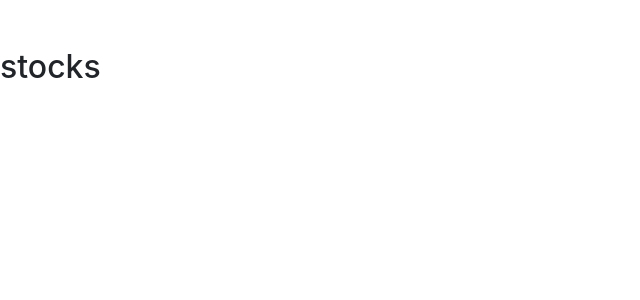
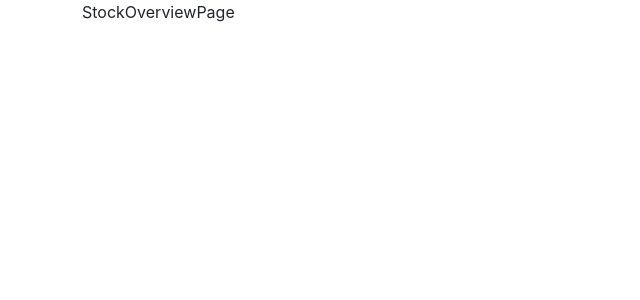
Before and after one commit to Haashir-Shakeel/react-StocksApplication, a React (Create React App) app: page / in a window 1280 px wide. Shown: the top 300 px of the page, without its empty margins (0-640 px from the left). Built offline with nearby package versions, Linux system fonts and the light colour scheme.

Commit message:
added Routes, and pages

```diff
--- a/package.json
+++ b/package.json
@@ -8,6 +8,7 @@
     "@testing-library/user-event": "^13.5.0",
     "react": "^18.2.0",
     "react-dom": "^18.2.0",
+    "react-router-dom": "^6.4.3",
     "react-scripts": "5.0.1",
     "web-vitals": "^2.1.4"
   },
--- a/src/App.js
+++ b/src/App.js
@@ -1,11 +1,18 @@
-
+import { BrowserRouter, Routes, Route } from 'react-router-dom';
+import {StockOverviewPage} from './pages/StockOverviewPage'
+import {StockDetailsPage} from './pages/StockDetailsPage'
 import './App.css';
 
 function App() {
   return (
-    <div className="App">
-      <h2 className="mt-5">stocks</h2>
-    </div>
+    <main className="container">
+      <BrowserRouter>
+      <Routes>
+        <Route path='/' element={<StockOverviewPage/>}/>
+        <Route path='/detail/:symbol' element={<StockDetailsPage/>} />
+      </Routes>
+      </BrowserRouter>
+    </main>
   );
 }
 
--- /dev/null
+++ b/src/pages/StockDetailsPage.jsx
@@ -0,0 +1,7 @@
+import React from 'react'
+
+export const StockDetailsPage = () => {
+  return (
+    <div>StockDetailsPage</div>
+  )
+}
--- /dev/null
+++ b/src/pages/StockOverviewPage.jsx
@@ -0,0 +1,7 @@
+import React from 'react'
+
+export const StockOverviewPage = () => {
+  return (
+    <div>StockOverviewPage</div>
+  )
+}
```
Also changed, not shown: 1 other file (tests, documents, lock files or other folders).
